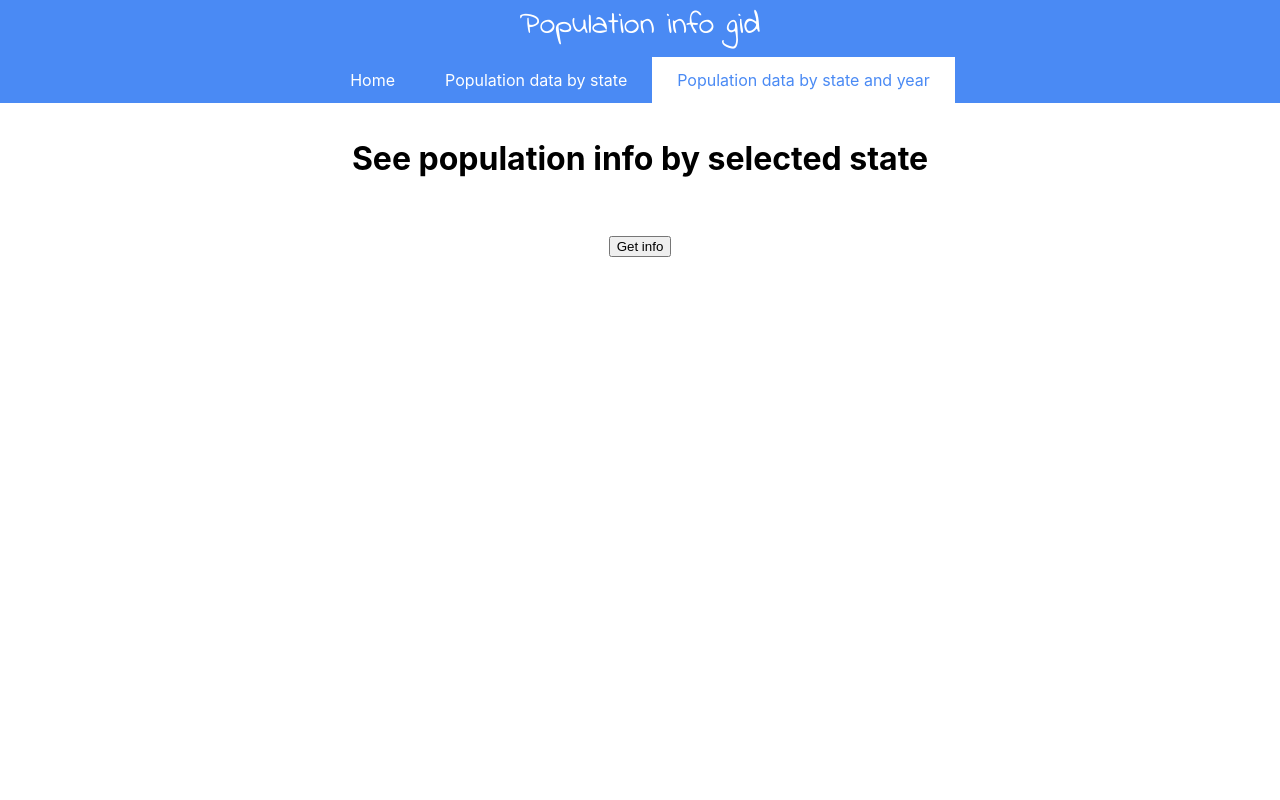
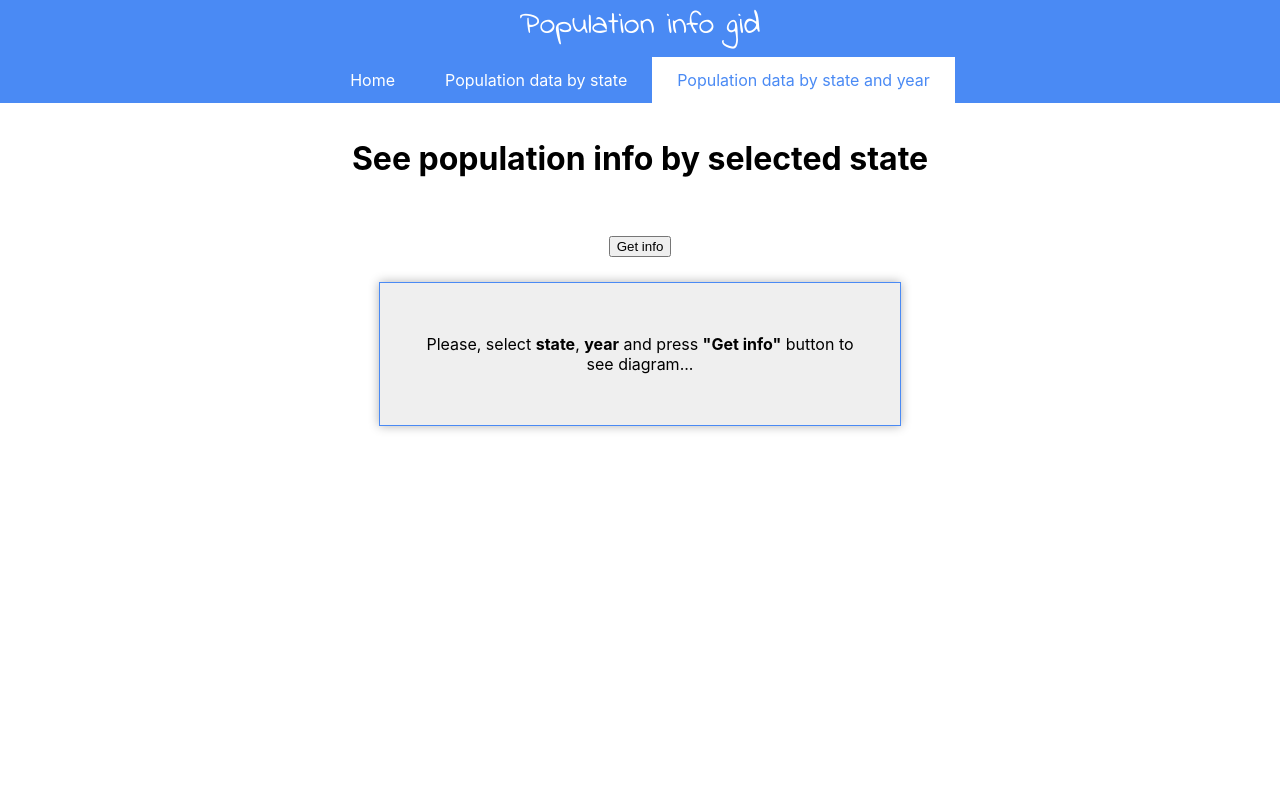
Before and after one commit to AlexanderGridin/NIX--React--HW-FINAL, a React (Create React App) app: page /population-data-by-state-and-year in a window 1280 px wide. Shown: the top 800 px of the page. Built offline with nearby package versions, Linux system fonts and the light colour scheme; no server answers.

Commit message:
Add notifications and Link to Logo

```diff
--- a/src/components/Logo/Logo.js
+++ b/src/components/Logo/Logo.js
@@ -1,7 +1,15 @@
+import { Link } from "react-router-dom";
+
 import styles from "./Logo.module.css";
 
 const Logo = () => {
-  return <div className={styles.Logo}>Population info gid</div>;
+  return (
+    <div className={styles.Logo}>
+      <Link className={styles.LogoLink} to="/" exact={true}>
+        Population info gid
+      </Link>
+    </div>
+  );
 };
 
 export default Logo;
--- a/src/components/Logo/Logo.module.css
+++ b/src/components/Logo/Logo.module.css
@@ -3,3 +3,13 @@
   font-size: 2rem;
   line-height: 1;
 }
+
+.LogoLink:link,
+.LogoLink:visited {
+  color: #fff;
+  text-decoration: none;
+}
+
+.LogoLink:hover {
+  text-decoration: underline;
+}
--- /dev/null
+++ b/src/components/Notification/Notification.js
@@ -0,0 +1,7 @@
+import styles from "./Notification.module.css";
+
+const Notification = ({ text, children }) => {
+  return <div className={styles.Notification}>{children}</div>;
+};
+
+export default Notification;
--- /dev/null
+++ b/src/components/Notification/Notification.module.css
@@ -0,0 +1,10 @@
+.Notification {
+  max-width: 450px;
+  width: 100%;
+  margin: 25px auto;
+  padding: 35px;
+  border: 1px solid #4a8af4;
+  box-shadow: 0 0 10px rgba(0, 0, 0, 0.3);
+  text-align: center;
+  background-color: #efefef;
+}
--- a/src/pages/PopulationByStateAndYearPage/PopulationByStateAndYearPage.js
+++ b/src/pages/PopulationByStateAndYearPage/PopulationByStateAndYearPage.js
@@ -14,6 +14,7 @@ import {
 import Page from "../../components/Page/Page";
 import SelectStateAndYearForm from "../../components/SelectStateAndYearForm/SelectStateAndYearForm";
 import ResponsiveBarChart from "../../components/ResponsiveBarChart/ResponsiveBarChart";
+import Notification from "../../components/Notification/Notification";
 
 const PopulationByStateAndYearPage = () => {
   const dispatch = useDispatch();
@@ -114,6 +115,30 @@ const PopulationByStateAndYearPage = () => {
           barDataKey="Population"
         />
       )}
+
+      {selectedState && !selectedYear && (
+        <Notification>
+          <p>
+            We remember, that your select state <strong>{selectedState}</strong>{" "}
+            on page <strong>"See population info by selected state"</strong>.{" "}
+            <br />
+            Now you need to select <strong>year</strong> and press{" "}
+            <strong>"Get info"</strong>
+            button to see diagram. <br /> Or you can select another{" "}
+            <strong>state</strong>, select <strong>year</strong> and press{" "}
+            <strong>"Get info"</strong> button to see diagram.
+          </p>
+        </Notification>
+      )}
+
+      {!selectedState && !selectedYear && (
+        <Notification>
+          <p>
+            Please, select <strong>state</strong>, <strong>year</strong> and
+            press <strong>"Get info"</strong> button to see diagram...
+          </p>
+        </Notification>
+      )}
     </Page>
   );
 };
--- a/src/pages/PopulationByStatePage/PopulationByStatePage.js
+++ b/src/pages/PopulationByStatePage/PopulationByStatePage.js
@@ -13,6 +13,7 @@ import {
 import Page from "../../components/Page/Page";
 import SelectStateForm from "../../components/SelectStateForm/SelectStateForm";
 import ResponsiveBarChart from "../../components/ResponsiveBarChart/ResponsiveBarChart";
+import Notification from "../../components/Notification/Notification";
 
 const PopulationByStatePage = () => {
   const dispatch = useDispatch();
@@ -105,6 +106,15 @@ const PopulationByStatePage = () => {
           barDataKey="Population"
         />
       )}
+
+      {!populationDataOfSelectedState && (
+        <Notification>
+          <p>
+            Please, select <strong>state</strong> and press{" "}
+            <strong>"Get info"</strong> button to see diagram...
+          </p>
+        </Notification>
+      )}
     </Page>
   );
 };
```
